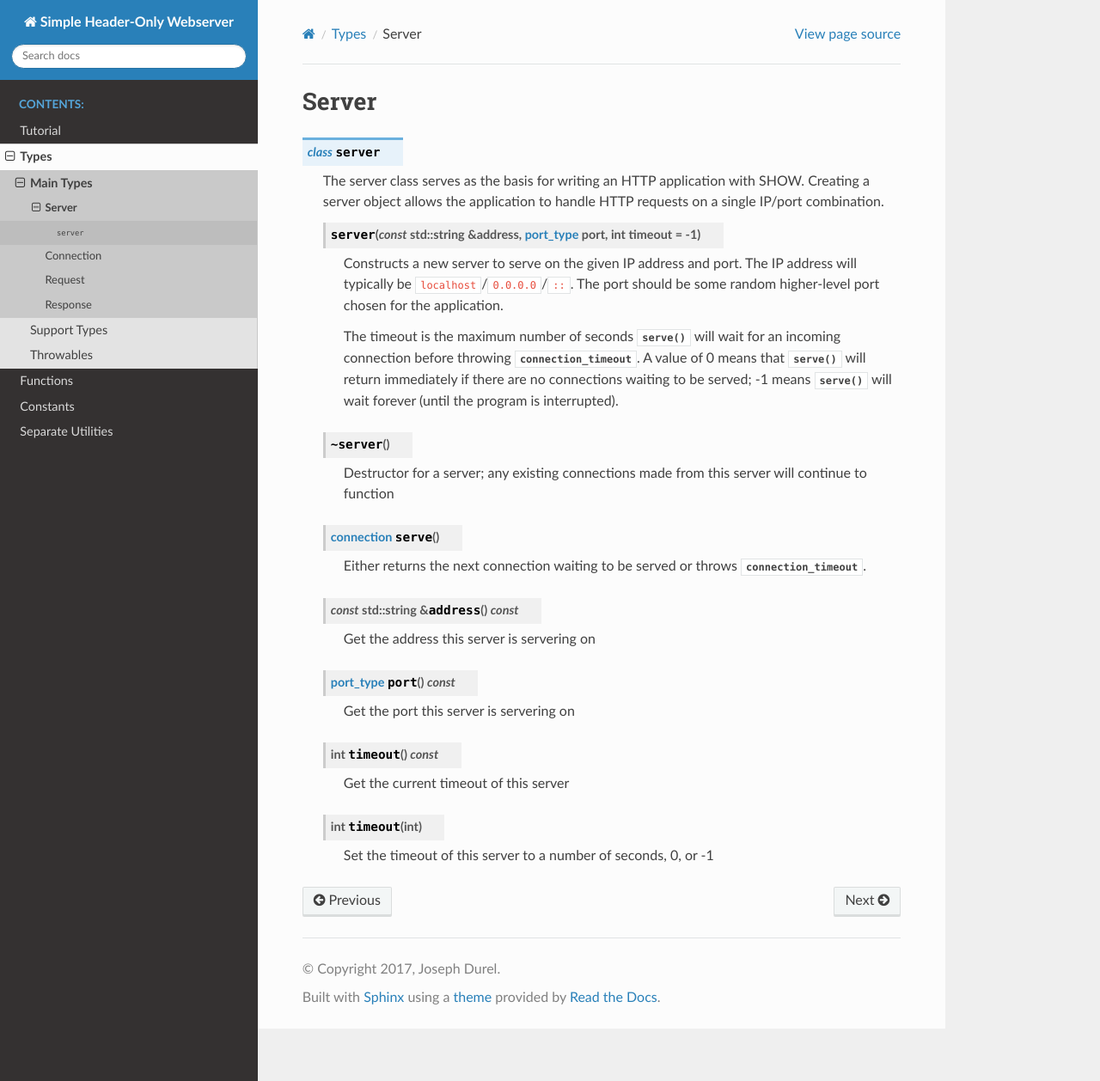
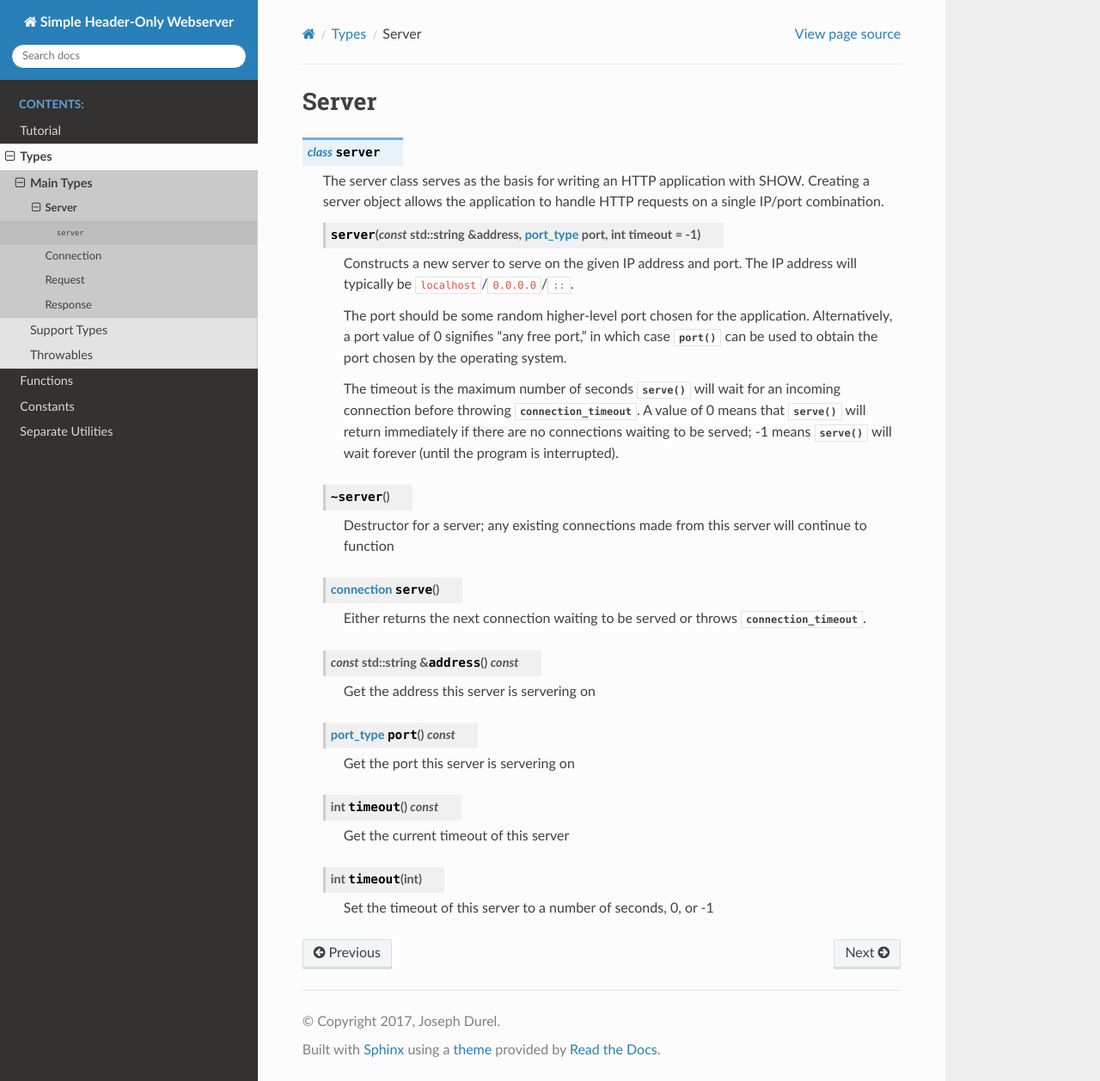
Before and after one commit to JadeMatrix/SHOW, a Sphinx documentation site: the page built from doc/Server.rst, in a window 1280 px wide and 1258 px high. Shown: the whole window at 86% size. Built offline with Sphinx 7.4.7 and the Read the Docs theme 2.0.0, drawn with Linux system fonts in a browser that asks for light colours.

Commit message:
Documented "any port" behavior for `show::server`

```diff
--- a/doc/Server.rst
+++ b/doc/Server.rst
@@ -10,7 +10,9 @@ Server
 
     .. cpp:function:: server( const std::string& address, port_type port, int timeout = -1 )
 
-        Constructs a new server to serve on the given IP address and port.  The IP address will typically be ``localhost``/``0.0.0.0``/``::``.  The port should be some random higher-level port chosen for the application.
+        Constructs a new server to serve on the given IP address and port.  The IP address will typically be ``localhost``/``0.0.0.0``/``::``.
+
+        The port should be some random higher-level port chosen for the application.  Alternatively, a port value of 0 signifies "any free port," in which case :cpp:func:`port` can be used to obtain the port chosen by the operating system.
 
         The timeout is the maximum number of seconds :cpp:func:`serve()` will wait for an incoming connection before throwing :cpp:class:`connection_timeout`.  A value of 0 means that :cpp:func:`serve()` will return immediately if there are no connections waiting to be served; -1 means :cpp:func:`serve()` will wait forever (until the program is interrupted).
 
```
